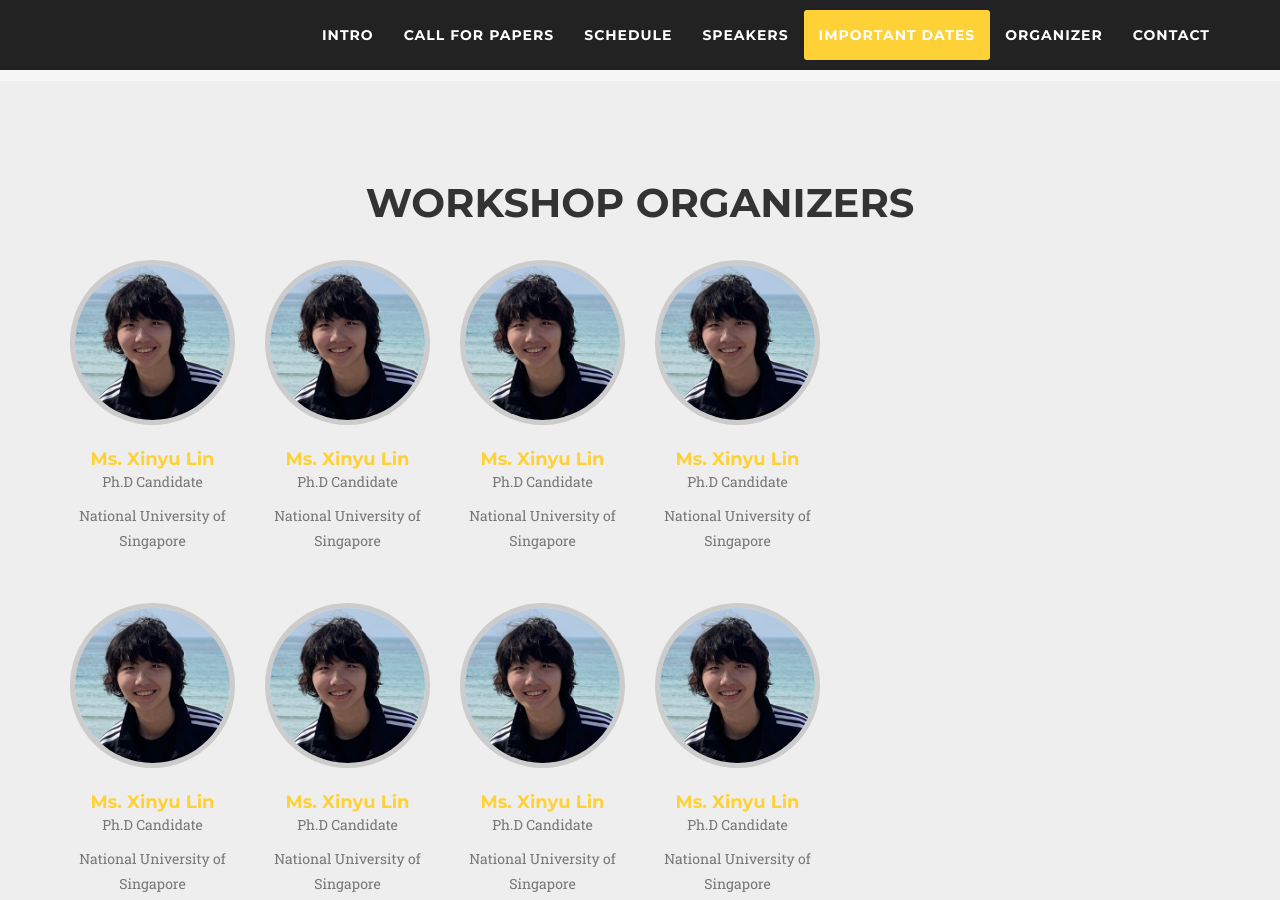
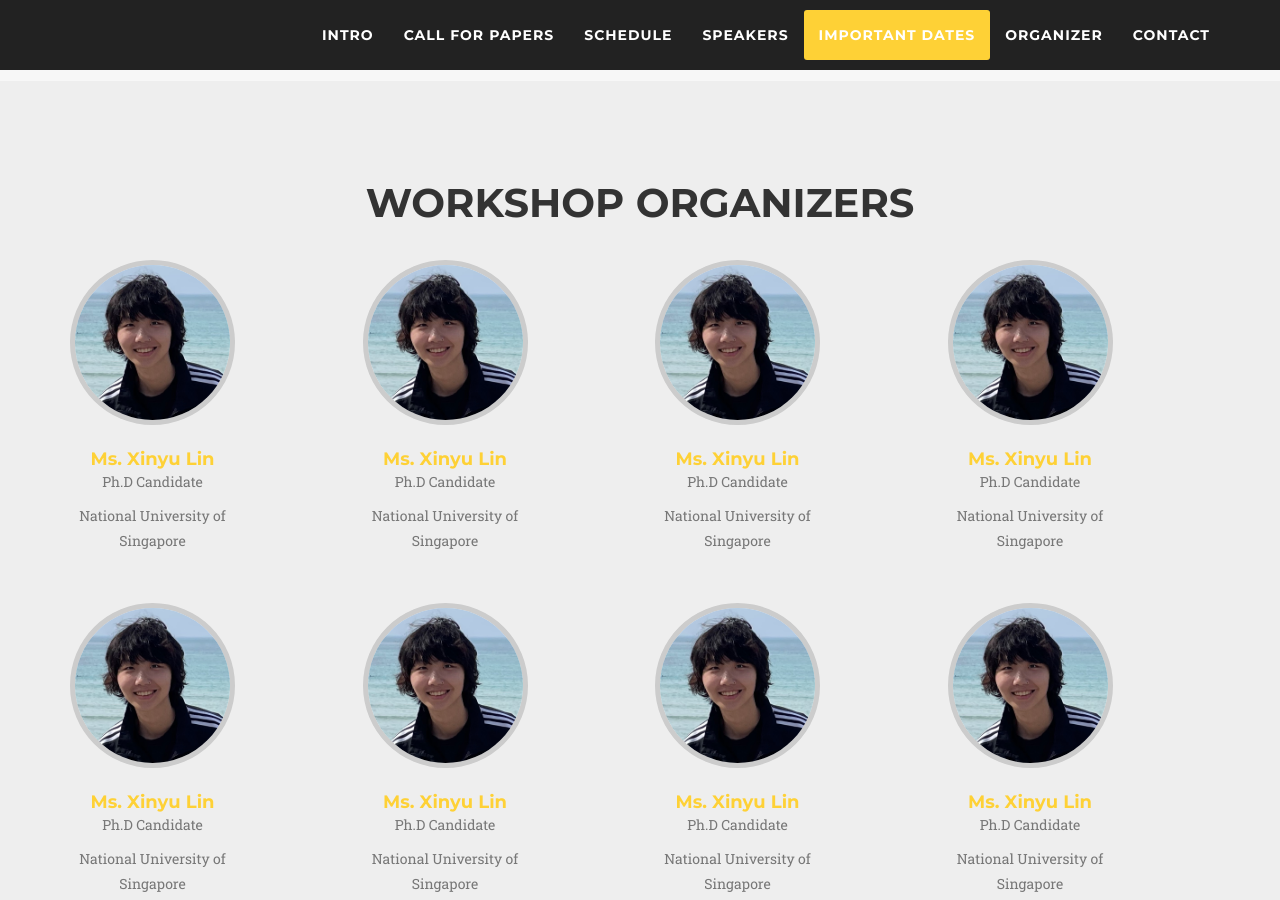
Before and after one commit to mmgensr-cikm25/mmgensr-cikm25.github.io, a Jekyll site: the page built from index.md, in a window 1280 px wide and 900 px high, scrolled down 3217 px. Built offline with Jekyll 4.4.1, drawn with Linux system fonts in a browser that asks for light colours; nearby versions of some CDN libraries; some web fonts are replaced.

Commit message:
Update organizer.html

```diff
--- a/_includes/organizer.html
+++ b/_includes/organizer.html
@@ -7,10 +7,8 @@
             </div>
         </div>
 
+
         <div class="row">
-
-
-
 
                 <div class="col-sm-2">
     <div class="team-member">
@@ -19,6 +17,10 @@
         <p class="text-muted">Ph.D Candidate</p>
         <p class="text-muted">National University of Singapore</p>
     </div>
+</div>
+
+<div class="col-sm-1">
+    &nbsp;
 </div>
 
             <div class="col-sm-2">
@@ -30,30 +32,9 @@
     </div>
 </div>
 
-                <div class="col-sm-2">
-    <div class="team-member">
-        <img src="assets/img/linxinyu.jpeg" class="img-responsive img-circle" alt="" width="600" height="600">
-        <h4><a href="https://generative-rec.github.io/#organizer">Ms. Xinyu Lin</a></h4>
-        <p class="text-muted">Ph.D Candidate</p>
-        <p class="text-muted">National University of Singapore</p>
-    </div>
+<div class="col-sm-1">
+    &nbsp;
 </div>
-
-            <div class="col-sm-2">
-    <div class="team-member">
-        <img src="assets/img/linxinyu.jpeg" class="img-responsive img-circle" alt="" width="600" height="600">
-        <h4><a href="https://generative-rec.github.io/#organizer">Ms. Xinyu Lin</a></h4>
-        <p class="text-muted">Ph.D Candidate</p>
-        <p class="text-muted">National University of Singapore</p>
-    </div>
-</div>
-
-        </div>
-
-        <div class="row">
-
-
-
 
                 <div class="col-sm-2">
     <div class="team-member">
@@ -64,22 +45,8 @@
     </div>
 </div>
 
-            <div class="col-sm-2">
-    <div class="team-member">
-        <img src="assets/img/linxinyu.jpeg" class="img-responsive img-circle" alt="" width="600" height="600">
-        <h4><a href="https://generative-rec.github.io/#organizer">Ms. Xinyu Lin</a></h4>
-        <p class="text-muted">Ph.D Candidate</p>
-        <p class="text-muted">National University of Singapore</p>
-    </div>
-</div>
-
-                <div class="col-sm-2">
-    <div class="team-member">
-        <img src="assets/img/linxinyu.jpeg" class="img-responsive img-circle" alt="" width="600" height="600">
-        <h4><a href="https://generative-rec.github.io/#organizer">Ms. Xinyu Lin</a></h4>
-        <p class="text-muted">Ph.D Candidate</p>
-        <p class="text-muted">National University of Singapore</p>
-    </div>
+<div class="col-sm-1">
+    &nbsp;
 </div>
 
             <div class="col-sm-2">
@@ -95,6 +62,57 @@
 
 
 
+        <div class="row">
+
+                <div class="col-sm-2">
+    <div class="team-member">
+        <img src="assets/img/linxinyu.jpeg" class="img-responsive img-circle" alt="" width="600" height="600">
+        <h4><a href="https://generative-rec.github.io/#organizer">Ms. Xinyu Lin</a></h4>
+        <p class="text-muted">Ph.D Candidate</p>
+        <p class="text-muted">National University of Singapore</p>
+    </div>
+</div>
+
+<div class="col-sm-1">
+    &nbsp;
+</div>
+
+            <div class="col-sm-2">
+    <div class="team-member">
+        <img src="assets/img/linxinyu.jpeg" class="img-responsive img-circle" alt="" width="600" height="600">
+        <h4><a href="https://generative-rec.github.io/#organizer">Ms. Xinyu Lin</a></h4>
+        <p class="text-muted">Ph.D Candidate</p>
+        <p class="text-muted">National University of Singapore</p>
+    </div>
+</div>
+
+<div class="col-sm-1">
+    &nbsp;
+</div>
+
+                <div class="col-sm-2">
+    <div class="team-member">
+        <img src="assets/img/linxinyu.jpeg" class="img-responsive img-circle" alt="" width="600" height="600">
+        <h4><a href="https://generative-rec.github.io/#organizer">Ms. Xinyu Lin</a></h4>
+        <p class="text-muted">Ph.D Candidate</p>
+        <p class="text-muted">National University of Singapore</p>
+    </div>
+</div>
+
+<div class="col-sm-1">
+    &nbsp;
+</div>
+
+            <div class="col-sm-2">
+    <div class="team-member">
+        <img src="assets/img/linxinyu.jpeg" class="img-responsive img-circle" alt="" width="600" height="600">
+        <h4><a href="https://generative-rec.github.io/#organizer">Ms. Xinyu Lin</a></h4>
+        <p class="text-muted">Ph.D Candidate</p>
+        <p class="text-muted">National University of Singapore</p>
+    </div>
+</div>
+
+        </div>
 
         </div>
 
```
